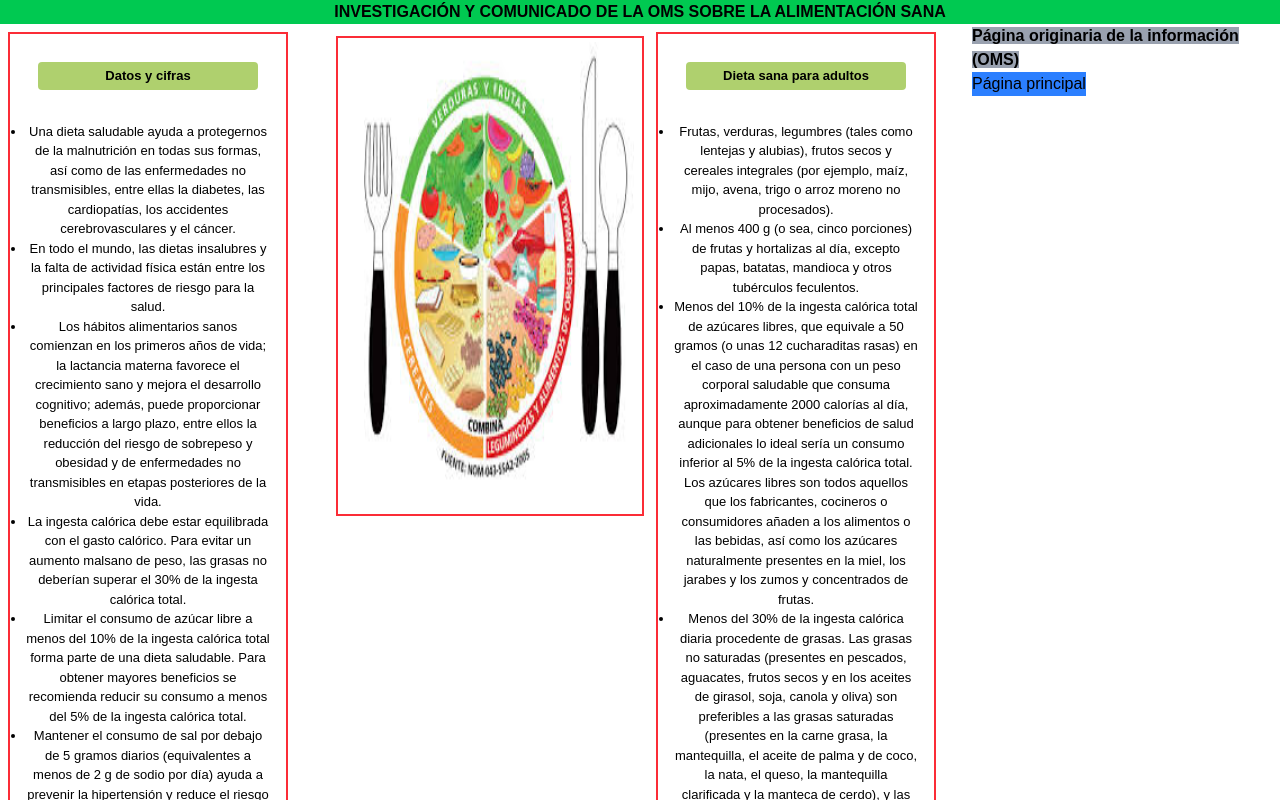
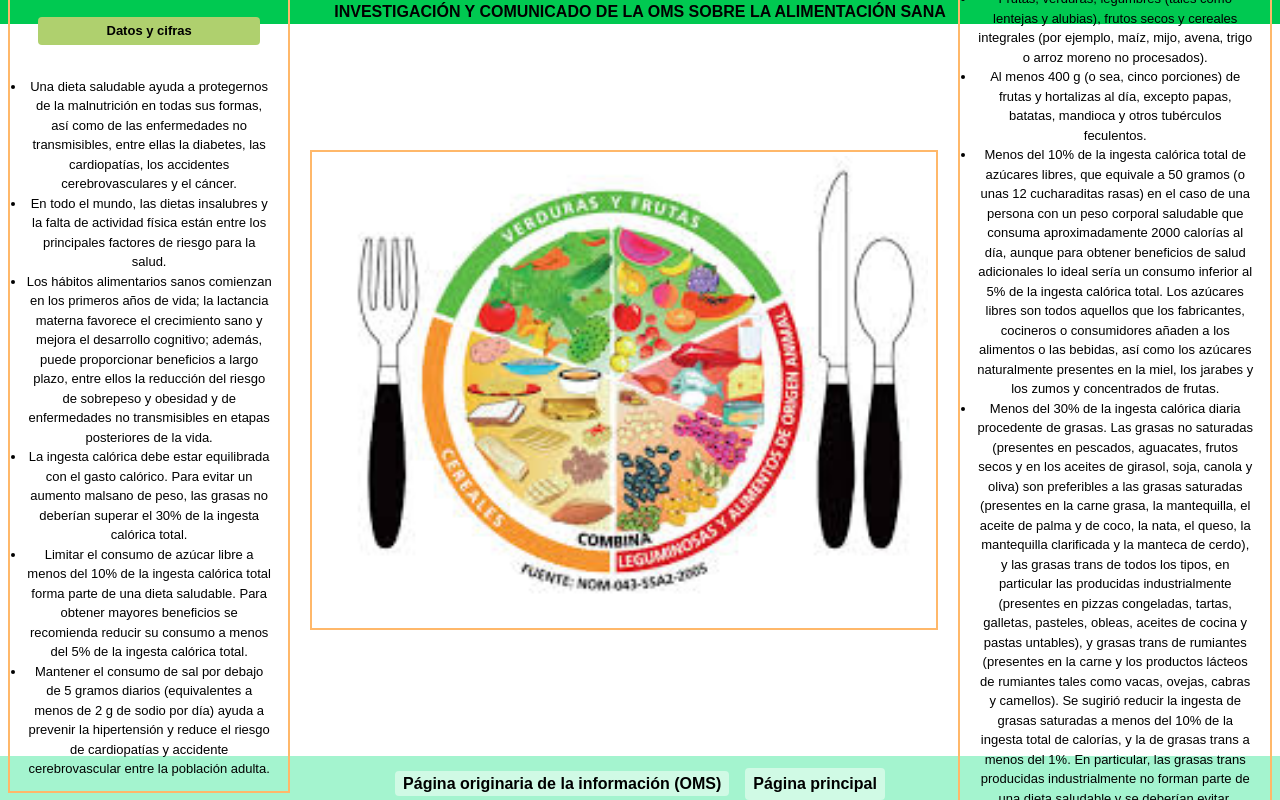
Before and after one commit to prgram769/saludCentral, a Next.js app: page / in a window 1280 px wide. Both pictures are taken after a click on the button "Alimentación". Shown: the top 800 px of the page. Built offline with nearby package versions, Linux system fonts and the light colour scheme.

Commit message:
estilo de la pagina de alimentacion terminado por el momento

```diff
--- a/src/components/ui/alimentacion.jsx
+++ b/src/components/ui/alimentacion.jsx
@@ -2,14 +2,14 @@ import { Button } from "./button";
 
 function Alimentacion() {
   return (
-    <>
+    <div className="min-h-screen light">
       {" "}
-      <h1 className="font-bold bg-green-500 text-black flex justify-center items-center">
+      <h1 className="font-bold bg-green-500 text-black text-center">
         INVESTIGACIÓN Y COMUNICADO DE LA OMS SOBRE LA ALIMENTACIÓN SANA
       </h1>
-      <div className="min-h-screen grid grid-cols-4 gap-4 items-start light">
-        <div className="border-2 border-red-500 text-center w-70 text-[13px] m-2">
-          <h2 className="flex rounded px-2 py-1 justify-center items-center bg-[#AFD06E] text-black font-bold m-7">
+      <div className="flex h-[91.5vh] justify-center items-center">
+        <div className="border-2 border-orange-300 text-center w-90 text-[13px] m-2">
+          <h2 className="rounded px-2 py-1 text-center bg-[#AFD06E] text-black font-bold m-7">
             Datos y cifras
           </h2>
           <ul className="list-disc px-2 py-1 m-2">
@@ -52,11 +52,11 @@ function Alimentacion() {
           </ul>
         </div>
         <img
-          className="px-2 py-1 m-3 border-2 border-red-500 h-120 w-180"
+          className="px-2 py-1 m-3 border-2 border-orange-300 h-120 w-160"
           src="/platoOMSwikipedia.jpg"
         />
-        <div className="border-2 border-red-500 text-center text-[13px] w-70 m-2">
-          <h2 className="flex rounded px-2 py-1 justify-center items-center bg-[#AFD06E] text-black font-bold m-7">
+        <div className="border-2 border-orange-300 text-center text-[13px] w-100 m-2">
+          <h2 className="rounded px-2 py-1 text-center bg-[#AFD06E] text-black font-bold m-7">
             Dieta sana para adultos
           </h2>
           <ul className="list-disc px-2 py-1 m-2">
@@ -105,22 +105,24 @@ function Alimentacion() {
             </li>
           </ul>
         </div>
-        <footer>
+      </div>
+      <footer className="bg-emerald-200 px-3 py-1 flex justify-center items-center">
         <p>
           <a
-              className="bg-gray-400 font-bold"
+            className="bg-emerald-100 font-bold rounded px-2 py-1 m-2"
             href="https://www.who.int/es/news-room/fact-sheets/detail/healthy-diet"
+            target="_blank"
+            rel="noopener noreferrer"
           >
             Página originaria de la información (OMS)
           </a>
         </p>
         <Button
           text={"Página principal"}
-            className={"bg-blue-500 text-black"}
+          className={"bg-emerald-100 text-black font-bold rounded px-2 py-1 m-2"}
         />
       </footer>
     </div>
-    </>
   );
 }
 
```
Lines whose indentation alone changed are shown as unchanged.
